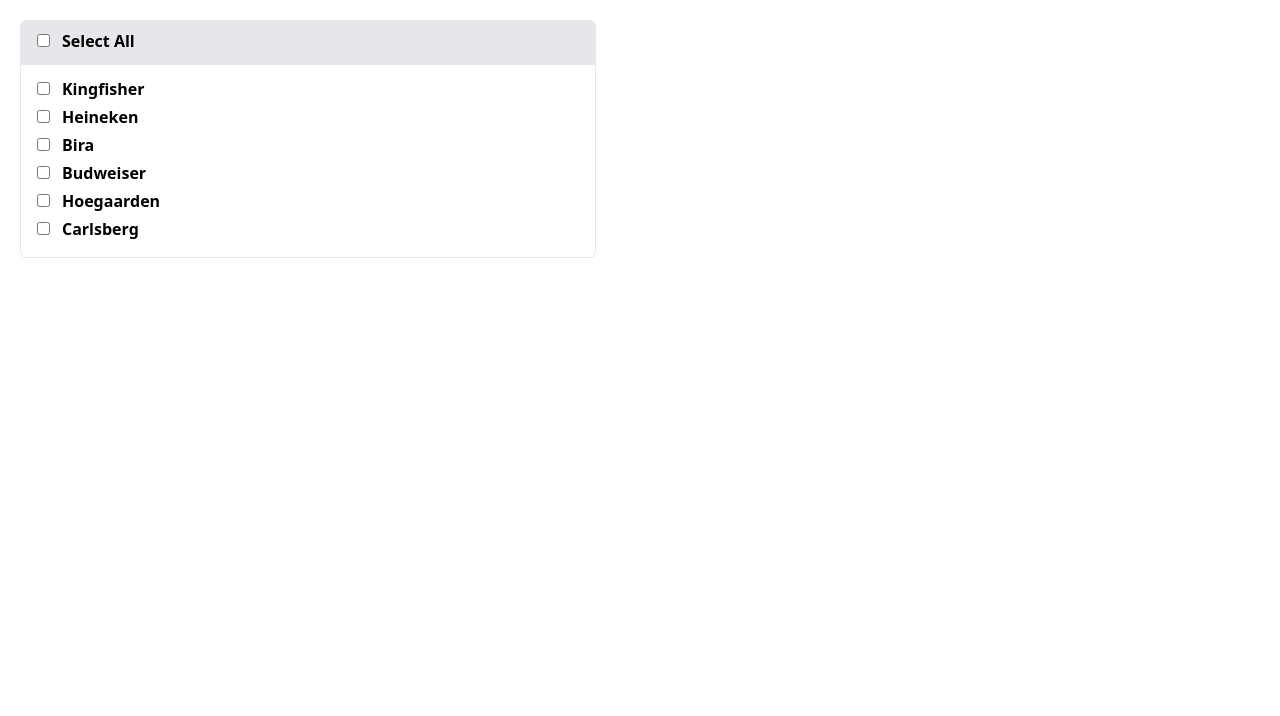
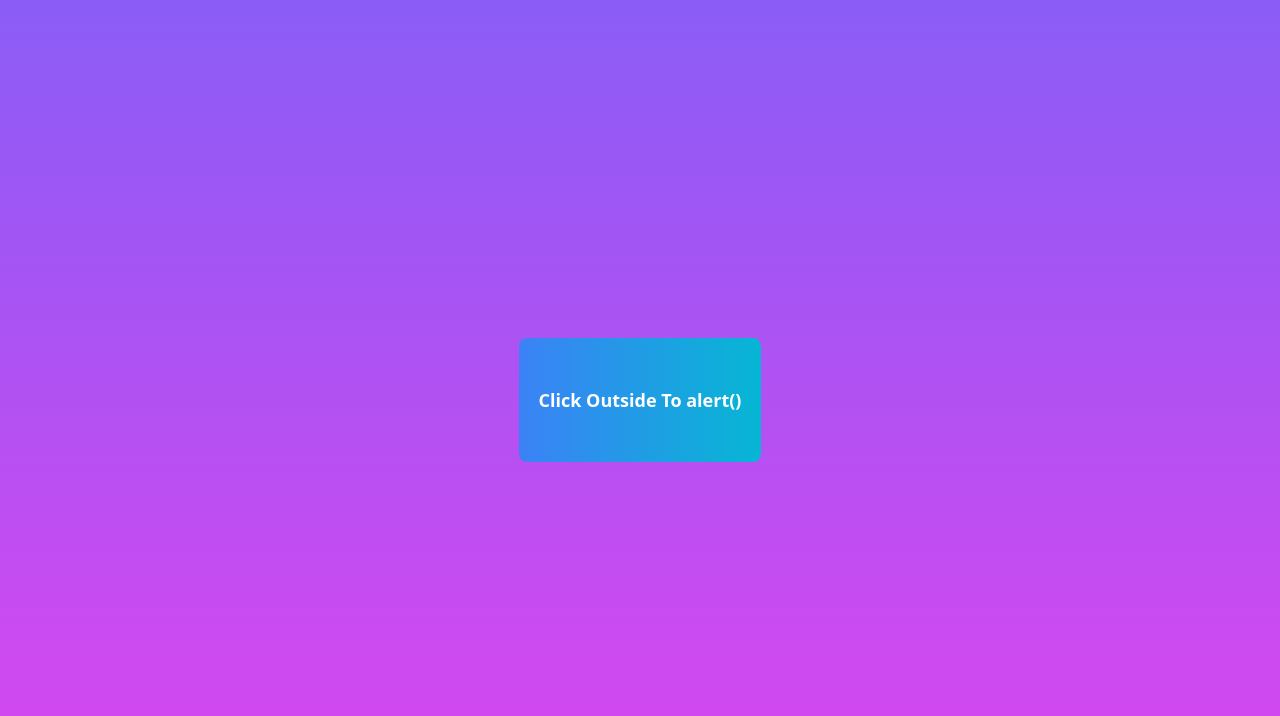
Before and after one commit to AlkTheOrg/algochurn-frontend-challenges, a React (Vite) app: page / in a window 1280 px wide. Shown: the top 716 px of the page. Built offline with nearby package versions, Linux system fonts and the light colour scheme.

Commit message:
useClickOutside

```diff
--- a/src/App.tsx
+++ b/src/App.tsx
@@ -1,11 +1,13 @@
 import './index.css'
 import { InsertTextInDocument } from './InsertTextInDocument'
 import { SelectAllCheckboxes } from './SelectAllCheckboxes';
+import { UseOutsideClickDemo } from './useOutsideClick';
 
 function App() {
   const components = [
     InsertTextInDocument,
-    SelectAllCheckboxes
+    SelectAllCheckboxes,
+    UseOutsideClickDemo
   ]
   if (components.length === 0) return null;
   // const SelectedComponent = components[2];
--- /dev/null
+++ b/src/useOutsideClick/index.tsx
@@ -0,0 +1,38 @@
+import { RefObject, useEffect, useRef } from "react"
+
+const useOutsideClick = (ref: RefObject<HTMLElement>, callback: () => void) => {
+  useEffect(() => {
+    const clickListener = (e: MouseEvent) => {
+      const target = (e.target) as HTMLElement;
+      const mainElement = ref.current;
+      if (mainElement && !mainElement.contains(target)) {
+        callback();
+      }
+    };
+    document.addEventListener('click', clickListener);
+    return () => {
+      document.removeEventListener('click', clickListener);
+    }
+  }, [callback, ref]);
+}
+
+export const UseOutsideClickDemo = () => {
+  const centralDivRef = useRef<HTMLDivElement>(null);
+  const callback = () => {
+    alert('hello');
+  };
+  useOutsideClick(centralDivRef, callback);
+
+  return <div className="
+    w-screen h-screen
+    bg-gradient-to-b from-violet-500 to-fuchsia-500
+    flex justify-center items-center
+  ">
+    <div ref={centralDivRef} className="
+      py-12 px-5 rounded-lg text-white font-bold text-lg select-none
+      bg-gradient-to-r from-blue-500 to-cyan-500 text-center
+    ">
+      Click Outside To alert()
+    </div>
+  </div>
+}
```
